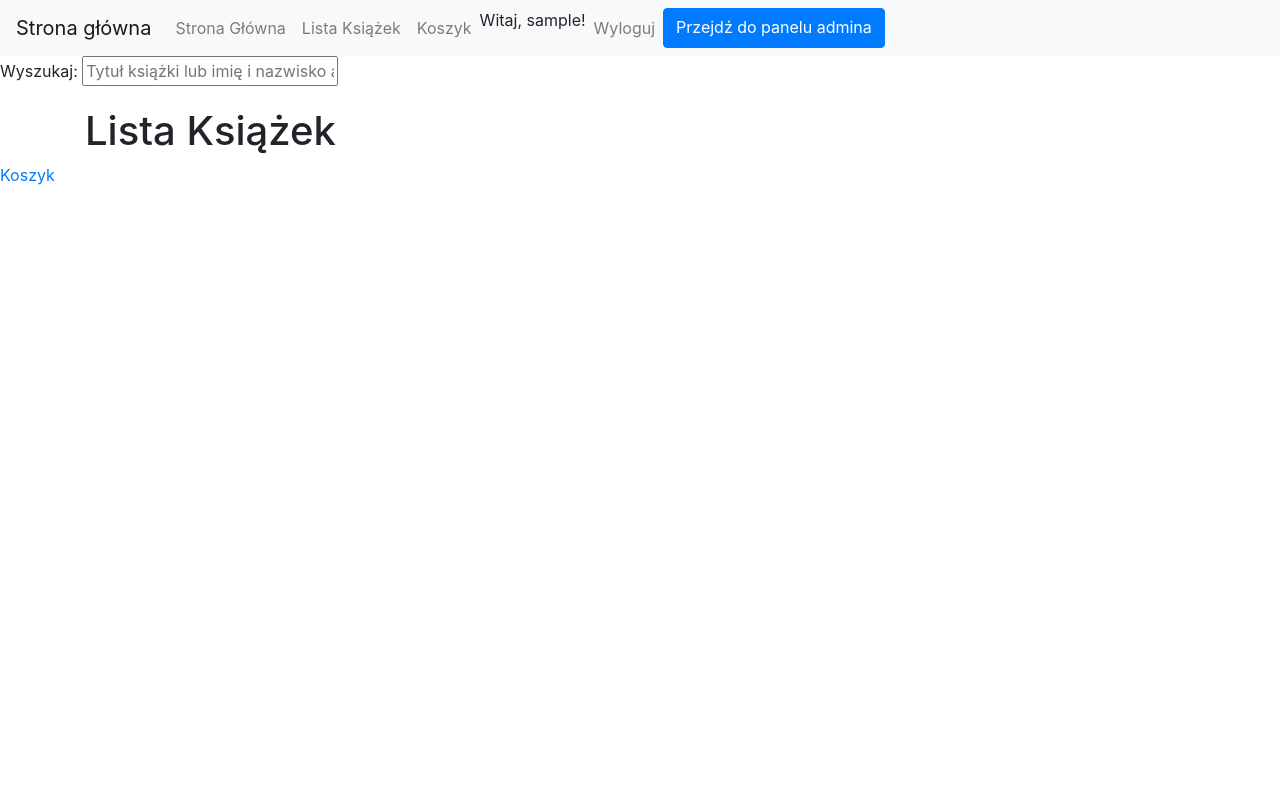
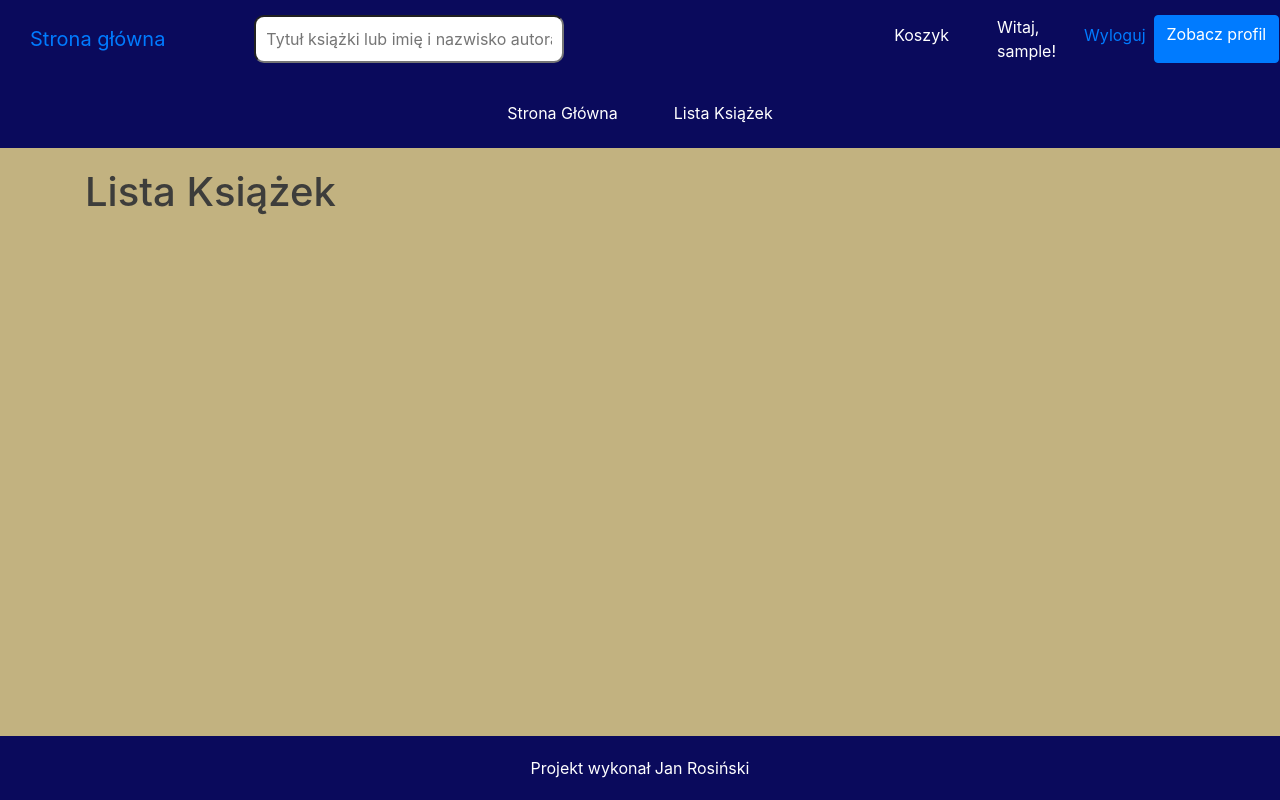
Before and after one commit to johnyrosnki/Inzynierka, a Django app: page /lista_ksiazek/ in a window 1280 px wide. Run offline with Django 4.2, Linux system fonts and the light colour scheme; the visitor is signed in with stand-in values (Sample User, id 1); data that the repository does not hold is empty; some libraries are stand-ins or nearby versions.

Commit message:
stylowanie

```diff
--- /dev/null
+++ b/mainapp/static/css/style.css
@@ -0,0 +1,124 @@
+body {
+    background: #c2b280 !important;
+}
+
+p {
+    color: #000;
+}
+
+#content {
+    margin: 20px 60px 100px 60px;
+}
+
+footer {
+    background-color: #0a0a5c;
+    color: #fff;
+    padding: 20px;
+    text-align: center;
+    position: fixed;
+    bottom: 0;
+    width: 100%;
+
+}
+
+
+footer a, footer p {
+    color: #fff;
+/ text-decoration: none;
+    margin: 0 10px;
+}
+
+
+footer a:hover {
+    text-decoration: underline;
+}
+
+
+.nowa-wysz {
+    justify-content: center !important;
+}
+
+.nav-item {
+    background: #0a0a5c;
+    margin: 0px 20px;
+    color: white;
+    /*
+    border: 1px solid #fff;
+    */
+}
+
+
+.nav-item a {
+    color: #ffffff;
+}
+
+a:hover {
+    color: #808000 !important;
+    text-decoration: none !important;
+}
+
+.navbar {
+    background: #0a0a5c;
+    padding: 15px !important;
+}
+
+/*.wyszukiwarka{display: flex;
+justify-content: center;
+padding: 20px 0px;}*/
+.wyszukiwarka input {
+    width: 52%;
+}
+
+.wyszukiwarka {
+    width: 100%;
+}
+
+header {
+    background: #0a0a5c !important;;
+}
+
+#searchResults {
+
+
+    list-style: none;
+    border-radius: 10px;
+    position: absolute;
+    z-index: 999;
+    width: 50% !important;
+    background: olive;
+}
+
+
+#searchResults li {
+    padding: 10px;
+    color: white;
+
+
+}
+
+#searchResults li:hover {
+    color: #808000;
+    background: white;
+    border-radius: 10px;
+}
+
+.info-koszyk {
+    justify-content: center !important;
+}
+
+#searchInput {
+    padding: 10px;
+    border-radius: 10px;
+}
+
+h1, h2, h3, h4, h5 p {
+    color: #3D3D3B !important;
+}
+
+.card-img-top {
+    max-width: 200px;
+    height: auto;
+}
+.tytul{font-size: 20px;
+color: #0a0a5c;
+}
--- a/mainapp/templates/base.html
+++ b/mainapp/templates/base.html
@@ -1,4 +1,4 @@
-
+{% load static %}
 <!DOCTYPE html>
 <html lang="pl">
 <head>
@@ -6,19 +6,53 @@
     <meta name="viewport" content="width=device-width, initial-scale=1.0">
     <title>{% block title %}Tytuł Twojej Strony{% endblock %}</title>
 
-    <!-- Dodaj Bootstrap z CDN -->
-    <link rel="stylesheet" href="https://maxcdn.bootstrapcdn.com/bootstrap/4.0.0/css/bootstrap.min.css" integrity="sha384-Gn5384xqQ1aoWXA+058RXPxPg6fy4IWvTNh0E263XmFcJlSAwiGgFAW/dAiS6JXm" crossorigin="anonymous">
+    <link rel="stylesheet" type="text/css" href="{% static 'css/style.css' %}">
+
+    <link rel="stylesheet" href="https://maxcdn.bootstrapcdn.com/bootstrap/4.0.0/css/bootstrap.min.css"
+          integrity="sha384-Gn5384xqQ1aoWXA+058RXPxPg6fy4IWvTNh0E263XmFcJlSAwiGgFAW/dAiS6JXm" crossorigin="anonymous">
 
 
 </head>
 <body>
 <header>
-        <nav class="navbar navbar-expand-lg navbar-light bg-light">
-            <a class="navbar-brand" href="{% url 'base' %}">Strona główna</a>
-            <button class="navbar-toggler" type="button" data-toggle="collapse" data-target="#navbarNav" aria-controls="navbarNav" aria-expanded="false" aria-label="Toggle navigation">
-                <span class="navbar-toggler-icon"></span>
-            </button>
-            <div class="collapse navbar-collapse" id="navbarNav">
+
+<div class="kontakt">
+ <nav class="navbar navbar-expand-lg">
+     <a  class="navbar-brand col-md-2" href="{% url 'base' %}">Strona główna</a>
+
+
+<div class="wyszukiwarka col-md-6">
+     <input type="text" id="searchInput" placeholder="Tytuł książki lub imię i nazwisko autora">
+    <div id="searchResults"></div>
+</div>
+
+          <div class="collapse navbar-collapse col-md-4 info-koszyk" id="navbarNav">
+            <ul class="navbar-nav ">
+                <li class="nav-item">
+                    <a class="nav-link" href="{% url 'wyswietl_koszyk' %}">Koszyk</a>
+                </li>
+                {% if user.is_authenticated %}
+                    <li class="nav-item">Witaj, {{ user.username }}!</li>
+                    <li><a class="nav-link" href="{% url 'wyloguj' %}">Wyloguj</a></li>
+                {% else %}
+                    <li class="nav-item"><a class="nav-link" href="{% url 'logowanie' %}">Zaloguj</a></li>
+                    <li class="nav-item"><a class="nav-link" href="{% url 'rejestracja' %}">Zarejestruj się</a></li>
+
+                {% endif %}
+                {% if user.is_authenticated and user.is_staff %}
+                    <a href="{% url 'admin:index' %}" class="btn btn-primary">Zobacz profil</a>
+                {% endif %}
+            </ul>
+          </div>
+    </nav>
+
+
+</div>
+
+
+    <nav class="navbar navbar-expand-lg">
+
+        <div class="collapse navbar-collapse nowa-wysz" id="navbarNav">
             <ul class="navbar-nav">
                 <li class="nav-item">
                     <a class="nav-link" href="{% url 'base' %}">Strona Główna</a>
@@ -26,59 +60,58 @@
                 <li class="nav-item">
                     <a class="nav-link" href="{% url 'lista_ksiazek' %}">Lista Książek</a>
                 </li>
-                    <li class="nav-item">
-                        <a class="nav-link" href="{% url 'wyswietl_koszyk' %}">Koszyk</a>
-                    </li>
-                     {% if user.is_authenticated %}
-            <li class="nav-item">Witaj, {{ user.username }}!</li>
-            <li><a class="nav-link" href="{% url 'wyloguj' %}">Wyloguj</a></li>
-        {% else %}
-            <li class="nav-item"><a  class="nav-link" href="{% url 'logowanie' %}">Zaloguj</a></li>
-            <li class="nav-item" ><a class="nav-link"  href="{% url 'rejestracja' %}">Zarejestruj się</a></li>
 
-        {% endif %}
-        {% if user.is_authenticated and user.is_staff %}
-            <a href="{% url 'admin:index' %}" class="btn btn-primary">Przejdź do panelu admina</a>
-        {% endif %}
+
             </ul>
 
         </div>
+
     </nav>
+
     <div>
-    <label for="searchInput">Wyszukaj:</label>
-    <input type="text" id="searchInput" placeholder="Tytuł książki lub imię i nazwisko autora">
-    <ul id="searchResults"></ul>
+
 
     </div>
 
 </header>
+<div id="content">
 {% block content %}
 
+
 {% endblock %}
+</div>
 </main>
 
 <footer>
-        <!-- Zawartość stopki -->
+    <div>
+        <p>Projekt wykonał Jan Rosiński</p>
+    </div>
 </footer>
 
 <!-- Dodaj Bootstrap JS i jQuery z CDN -->
-    <script src="https://code.jquery.com/jquery-3.2.1.slim.min.js" integrity="sha384-KJ3o2DKtIkvYIK3UENzmM7KCkRr/rE9/Qpg6aAZGJwFDMVNA/GpGFF93hXpG5KkN" crossorigin="anonymous"></script>
-    <script src="https://cdnjs.cloudflare.com/ajax/libs/popper.js/1.12.9/umd/popper.min.js" integrity="sha384-ApNbgh9B+Y1QKtv3Rn7W3mgPxhU9K/ScQsAP7hUibX39j7fakFPskvXusvfa0b4Q" crossorigin="anonymous"></script>
-    <script src="https://maxcdn.bootstrapcdn.com/bootstrap/4.0.0/js/bootstrap.min.js" integrity="sha384-JZR6Spejh4U02d8jOt6vLEHfe/JQGiRRSQQxSfFWpi1MquVdAyjUar5+76PVCmYl" crossorigin="anonymous"></script>
+<script src="https://code.jquery.com/jquery-3.2.1.slim.min.js"
+        integrity="sha384-KJ3o2DKtIkvYIK3UENzmM7KCkRr/rE9/Qpg6aAZGJwFDMVNA/GpGFF93hXpG5KkN"
+        crossorigin="anonymous"></script>
+<script src="https://cdnjs.cloudflare.com/ajax/libs/popper.js/1.12.9/umd/popper.min.js"
+        integrity="sha384-ApNbgh9B+Y1QKtv3Rn7W3mgPxhU9K/ScQsAP7hUibX39j7fakFPskvXusvfa0b4Q"
+        crossorigin="anonymous"></script>
+<script src="https://maxcdn.bootstrapcdn.com/bootstrap/4.0.0/js/bootstrap.min.js"
+        integrity="sha384-JZR6Spejh4U02d8jOt6vLEHfe/JQGiRRSQQxSfFWpi1MquVdAyjUar5+76PVCmYl"
+        crossorigin="anonymous"></script>
 
 <script>
-$(document).ready(function() {
-    $("#searchInput").on("input", function() {
+    $(document).ready(function () {
+        $("#searchInput").on("input", function () {
             var query = $(this).val();
             if (query.length >= 2) {
                 $.ajax({
                     type: 'GET',
                     url: '{% url "wyszukiwarka" %}',
                     data: {'query': query},
-                success: function(data) {
+                    success: function (data) {
                         displayResults(data);
                     },
-                error: function(error) {
+                    error: function (error) {
                         console.log('Wystąpił błąd:', error);
                     }
                 });
@@ -89,9 +122,9 @@ $(document).ready(function() {
 
         function displayResults(data) {
             $("#searchResults").empty();
-        data.results.forEach(function(result) {
+            data.results.forEach(function (result) {
                 var listItem = $("<li>").text(result.label);
-            listItem.on("click", function() {
+                listItem.on("click", function () {
                     window.location.href = result.url;
                 });
                 $("#searchResults").append(listItem);
@@ -103,7 +136,7 @@ function obslugaPodpowiedzi() {
         // Twoja istniejąca funkcja obsługująca podpowiedzi
 
         // Dodaj obsługę zdarzenia kliknięcia na podpowiedzi
-    $('#id_podpowiedzi').on('click', 'li', function() {
+        $('#id_podpowiedzi').on('click', 'li', function () {
             var imie = $(this).data('imie');
             var tytul = $(this).data('tytul');
             var rodzaj = $(this).data('rodzaj');
@@ -125,8 +158,8 @@ function obslugaPodpowiedzi() {
         });
     }
 
+
  // Wywołanie funkcji
-
     obslugaPodpowiedzi();
 </script>
 
--- a/mainapp/templates/lista_ksiazek.html
+++ b/mainapp/templates/lista_ksiazek.html
@@ -10,42 +10,45 @@
         <h1>Lista Książek</h1>
         <div class="row">
             {% for ksiazka in ksiazki %}
-                  {% with autor=ksiazka.autor wydawnictwo=ksiazka.wydawnictwo%}
+                {% with autor=ksiazka.autor wydawnictwo=ksiazka.wydawnictwo %}
 
-                <div class="col-md-3">
-                    <div class="card mb-3">
+                    <div class="col-md-2">
+                        <div class="card mb-2">
                             {% if ksiazka.okladka %}
-                            <img src="{{ ksiazka.okladka.url }}" class="card-img-top" alt="{{ ksiazka.tytul }} Okładka">
+                                <img src="{{ ksiazka.okladka.url }}" class="card-img-top"
+                                     alt="{{ ksiazka.tytul }} Okładka">
                             {% else %}
                             {% endif %}
                             <div class="card-body">
-                            <h5 class="card-title">{{ ksiazka.tytul }}</h5>
-                            <h5 class="card-title">{{ ksiazka.autor }}</h5>
+                                <a class="tytul" href="{% url 'ksiazka_szczegoly' slug=ksiazka.slug %}">{{ ksiazka.tytul }} </a>
+
                                 <p class="card-text">
 
 
                                     <a href="{% url 'ksiazki_wedlug_autora' slug=autor.slug %}">{{ autor.imie }} {{ autor.nazwisko }}</a>
 
                                 </p>
-                            <p class="card-text">{{ ksiazka.opis }}</p>
+{#                                <p class="card-text">{{ ksiazka.opis }}</p>#}
 
-                            <p class="card-text">Kategorie: {% for kategoria in ksiazka.kategorie.all %}
-                                <a href="{% url 'ksiazki_wedlug_kategorii' kategoria.id %}">{{ kategoria.nazwa }}</a>
-                                {% if not forloop.last %}, {% endif %}</p>
+{#                                <p class="card-text">Kategorie: {% for kategoria in ksiazka.kategorie.all %}#}
+{#                                    <a href="{% url 'ksiazki_wedlug_kategorii' kategoria.id %}">{{ kategoria.nazwa }}</a>#}
+{#                                    {% if not forloop.last %}, {% endif %}</p>#}
+{##}
+{#                                    <p></p>#}
+{#                                {% endfor %}#}
+                                <p class="card-text">{{ ksiazka.cena }} zł</p>
+{#                                <p class="card-text">{{ ksiazka.data_utworzenia }}</p>#}
+{#                                <p class="card-text">#}
+{#                                    <a href="#}
+{#                                       {% url 'wydawnictwo_szczegoly' slug=wydawnictwo.slug %}">{{ ksiazka.wydawnictwo }}#}
+{#                                    </a>#}
+{##}
+{##}
+{#                                </p>#}
+                                <div>
+                                <a href="{% url 'dodaj_do_koszyka' ksiazka.id %}"  class="btn btn-secondary">Dodaj do koszyka</a>
 
-                                <p></p>
-                            {% endfor %}
-                            <p class="card-text">{{ ksiazka.cena }}</p>
-                            <p class="card-text">{{ ksiazka.data_utworzenia }}</p>
-                            <p class="card-text">
-                                <a href="
-                                       {% url 'wydawnictwo_szczegoly' slug=wydawnictwo.slug %}">{{ ksiazka.wydawnictwo }}
-                                </a>
-
-
-                            </p>
-
-                            <a href="{% url 'dodaj_do_koszyka' ksiazka.id %}">Dodaj do koszyka</a>
+                                    </div>
                             </div>
                         </div>
                         {% if ksiazka.slug %}
@@ -57,11 +60,6 @@
             {% endfor %}
         </div>
     </div>
-
-
-    <p><a href="{% url 'wyswietl_koszyk' %}">Koszyk</a></p>
-
-
     </div>
     </div>
 {% endblock %}
```
Also changed, not shown: mainapp/static/style.css (deleted). Lines whose indentation alone changed are shown as unchanged.
